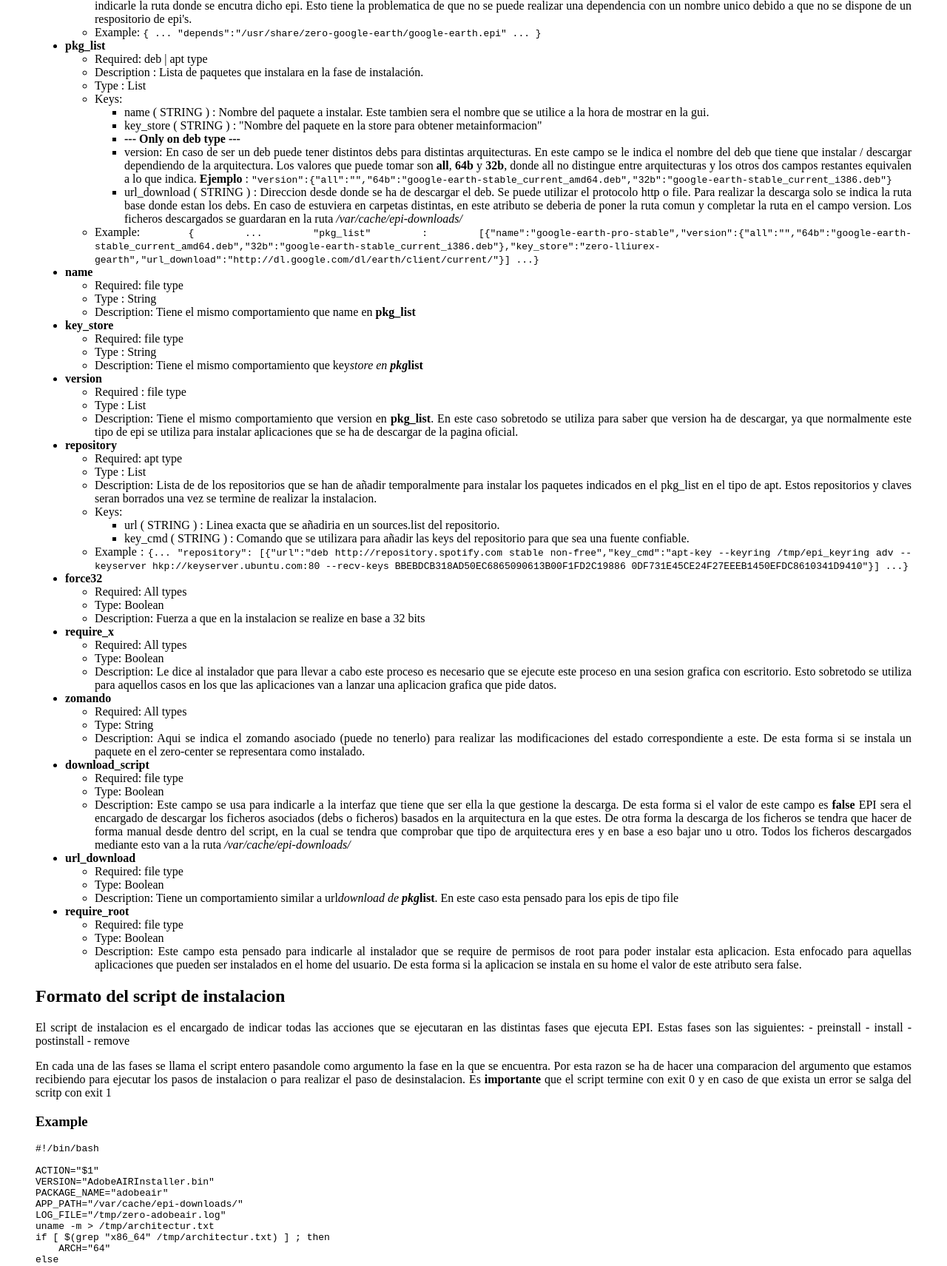
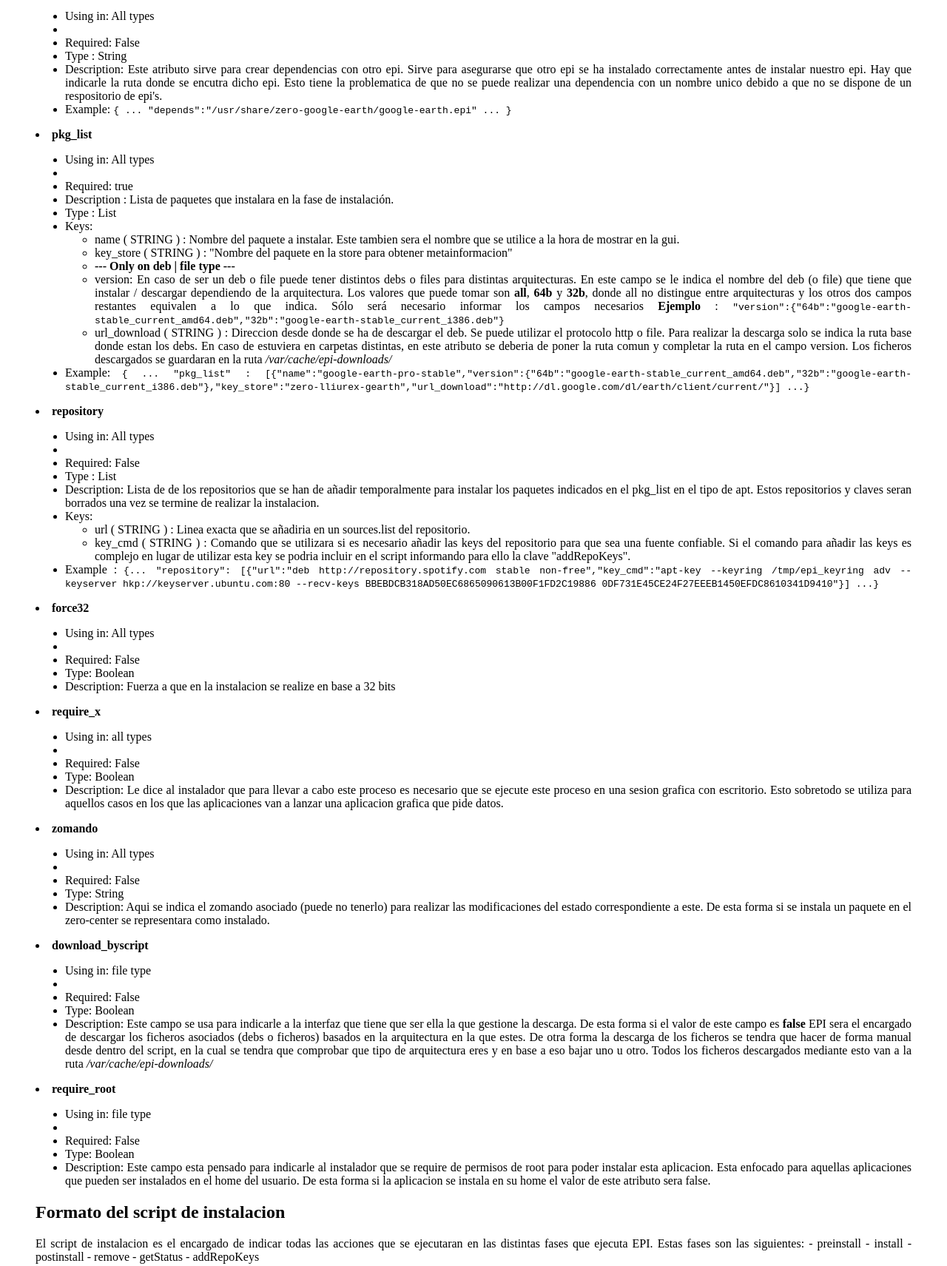
Before and after one commit to lliurex/lliurex.github.io, a website: page EPI/Guia_Epi.html in a window 1280 px wide. Shown: the part 835-2546 px from the top of the page at 74% size. Drawn offline with Linux system fonts and the light colour scheme.

Commit message:
Update doc

```diff
--- a/EPI/Guia_Epi.html
+++ b/EPI/Guia_Epi.html
@@ -33,72 +33,66 @@ Por convención los ficheros se instalaran en la ruta /usr/share/NOMBREDELPAQUET
 <li>File : Ejecuta los pasos que se le indiquen en el fichero de script en el paso de instalación.</li></ul></li>
 <li>Example : <code>{ ... type: "apt" ... }</code></li></ul></li>
 <li><strong>script</strong><ul>
-<li>Required : file type. <em>( Solo es obligado ofrecer este fichero en el tipo "file", en el resto de tipos es opcional y serviria para ayudar realizando ajustes en las distintas fases de instalación )</em></li>
+<li>Using in: All types<li>
+<li>Required : False. <em>( Sólo es obligado ofrecer este fichero en el tipo "file", en el resto de tipos es opcional y serviria para ayudar realizando ajustes en las distintas fases de instalación )</em></li>
 <li>Description : Indica el script donde están indicado los pasos.</li>
 <li>Type : Dictionary</li>
 <li>Keys : <ul>
 <li>name ( STRING ) : Ruta donde se encuentra el script. Esta debe ser una ruta absoluta.</li>
-<li>modes ( DICTIONARY ): Diccionario que indica cuales son las fases que se han de ejecutar. Contiene todas las fases que han de llamar desde epi. Estas son : <strong>preinstall</strong>, <strong>install</strong>, <strong>postinstall</strong>, <strong>remove</strong> y los valores de estos son <strong>true</strong> o <strong>false</strong>. ESTE ATRIBUTO EN UN FUTURO SE DEBERIA DEPRECAR PARA FACILITAR LA ESCRITURA Y SOLO USAR <strong>remove</strong> pero no dentro del keys, sino como key de <strong>script</strong>. </li>
-<li>remove ( BOOLEAN ) : <strong>Pendiente de aprovar</strong> Este atributo indicara si el script tiene fase de desinstalación, y sobretodo esta pensado para notificar a la gui que tiene una fase de desisntalación.</li></ul></li>
-<li>Example: <code>{ ... "script" : { "name" : "/usr/share/foo/foo_script" , "modes" : { "preinstall" : true, "install" : false, "postinstall" : true , "remove" : false } } ... }</code></li></ul></li>
+<li>remove ( BOOLEAN ) : <strong>Pendiente de aprovar</strong> Este atributo indicara si el script tiene fase de desinstalación, y sobretodo esta pensado para notificar a la gui que tiene una fase de desisntalación. Este atributo sólo se incluirá si el script dispone de fase de desinstación</li></ul></li>
+<li>getStatus ( BOOLEAN ) : <strong>Pendiente de aprovar</strong> Este atributo indicara si el script tiene una función para informar si la aplicación ya esta instalada (<strong>a utilizar en el caso de file type</strong>). Este atributo sólo se incluirá si el script dispone de la función necesaria para obtener el estado </li></ul></li>
+<li>addRepoKeys ( BOOLEAN ) : <strong>Pendiente de aprovar</strong> Este atributo indicara si el script tiene una función para obtener las keys de los repositorios necesarias para la instalacion en el caso de apt, como alternativa a "key_cmd" (<strong>a utilizar en el caso de apt type</strong>. Este atributo sólo se incluirá si el script dispone de la función para obtener la key </li></ul></li>
+<li>Example: <code>{ ... "script" : { "name" : "/usr/share/foo/foo_script" , "remove" : true, "addRepoKeys":true } } ... }</code></li></ul></li>
 <li><strong>depends</strong><ul>
-<li>Required: all types</li>
+<li>Using in: All types<li>
+<li>Required: False </li>
 <li>Type : String</li>
 <li>Description: Este atributo sirve para crear dependencias con otro epi. Sirve para asegurarse que otro epi se ha instalado correctamente antes de instalar nuestro epi. Hay que indicarle la ruta donde se encutra dicho epi. Esto tiene la problematica de que no se puede realizar una dependencia con un nombre unico debido a que no se dispone de un respositorio de epi's.</li>
 <li>Example: <code>{ ... "depends":"/usr/share/zero-google-earth/google-earth.epi" ... }</code></li></ul></li>
 <li><strong>pkg_list</strong><ul>
-<li>Required: deb | apt type</li>
+<li>Using in: All types<li>
+<li>Required: true</li>
 <li>Description : Lista de paquetes que instalara en la fase de instalación.</li>
 <li>Type : List</li>
 <li>Keys:<ul>
 <li>name ( STRING ) : Nombre del paquete a instalar. Este tambien sera el nombre que se utilice a la hora de mostrar en la gui.</li>
 <li>key_store ( STRING ) : "Nombre del paquete en la store para obtener metainformacion"</li>
-<li><strong>--- Only on deb type ---</strong></li>
-<li>version: En caso de ser un deb puede tener distintos debs para distintas arquitecturas. En este campo se le indica el nombre del deb que tiene que instalar / descargar dependiendo de la arquitectura. Los valores que puede tomar son <strong>all</strong>, <strong>64b</strong> y <strong>32b</strong>, donde all no distingue entre arquitecturas y los otros dos campos restantes equivalen a lo que indica. <strong>Ejemplo</strong> : <code>"version":{"all":"","64b":"google-earth-stable_current_amd64.deb","32b":"google-earth-stable_current_i386.deb"}</code></li>
+<li><strong>--- Only on deb | file type ---</strong></li>
+<li>version: En caso de ser un deb o file puede tener distintos debs o files para distintas arquitecturas. En este campo se le indica el nombre del deb (o file) que tiene que instalar / descargar dependiendo de la arquitectura. Los valores que puede tomar son <strong>all</strong>, <strong>64b</strong> y <strong>32b</strong>, donde all no distingue entre arquitecturas y los otros dos campos restantes equivalen a lo que indica. Sólo será necesario informar los campos necesarios <strong>Ejemplo</strong> : <code>"version":{"64b":"google-earth-stable_current_amd64.deb","32b":"google-earth-stable_current_i386.deb"}</code></li>
 <li>url_download ( STRING ) : Direccion desde donde se ha de descargar el deb. Se puede utilizar el protocolo http o file. Para realizar la descarga solo se indica la ruta base donde estan los debs. En caso de estuviera en carpetas distintas, en este atributo se deberia de poner la ruta comun y completar la ruta en el campo version. Los ficheros descargados se guardaran en la ruta <em>/var/cache/epi-downloads/</em></li></ul></li>
-<li>Example: <code>{ ... "pkg_list" : [{"name":"google-earth-pro-stable","version":{"all":"","64b":"google-earth-stable_current_amd64.deb","32b":"google-earth-stable_current_i386.deb"},"key_store":"zero-lliurex-gearth","url_download":"http://dl.google.com/dl/earth/client/current/"}] ...}</code></li></ul></li>
-<li><strong>name</strong><ul>
-<li>Required: file type</li>
-<li>Type : String</li>
-<li>Description: Tiene el mismo comportamiento que name en <strong>pkg_list</strong></li></ul></li>
-<li><strong>key_store</strong><ul>
-<li>Required: file type</li>
-<li>Type : String</li>
-<li>Description: Tiene el mismo comportamiento que key<em>store en <strong>pkg</em>list</strong></li></ul></li>
-<li><strong>version</strong><ul>
-<li>Required : file type</li>
-<li>Type : List</li>
-<li>Description: Tiene el mismo comportamiento que version en <strong>pkg_list</strong>. En este caso sobretodo se utiliza para saber que version ha de descargar, ya que normalmente este tipo de epi se utiliza para instalar aplicaciones que se ha de descargar de la pagina oficial.</li></ul></li>
+<li>Example: <code>{ ... "pkg_list" : [{"name":"google-earth-pro-stable","version":{"64b":"google-earth-stable_current_amd64.deb","32b":"google-earth-stable_current_i386.deb"},"key_store":"zero-lliurex-gearth","url_download":"http://dl.google.com/dl/earth/client/current/"}] ...}</code></li></ul></li>
 <li><strong>repository</strong><ul>
-<li>Required: apt type</li>
+<li>Using in: All types<li>
+<li>Required: False </li>
 <li>Type : List</li>
 <li>Description: Lista de de los repositorios que se han de añadir temporalmente para instalar los paquetes indicados en el pkg_list en el tipo de apt. Estos repositorios y claves seran borrados una vez se termine de realizar la instalacion.</li>
 <li>Keys:<ul>
 <li>url ( STRING ) : Linea exacta que se añadiria en un sources.list del repositorio.</li>
-<li>key_cmd ( STRING ) : Comando que se utilizara para añadir las keys del repositorio para que sea una fuente confiable.</li></ul></li>
+<li>key_cmd ( STRING ) : Comando que se utilizara si es necesario añadir las keys del repositorio para que sea una fuente confiable. Si el comando para añadir las keys es complejo en lugar de utilizar esta key se podria incluir en el script informando para ello la clave "addRepoKeys".</li></ul></li>
 <li>Example : <code>{... "repository": [{"url":"deb http://repository.spotify.com stable non-free","key_cmd":"apt-key --keyring /tmp/epi_keyring adv --keyserver hkp://keyserver.ubuntu.com:80 --recv-keys BBEBDCB318AD50EC6865090613B00F1FD2C19886 0DF731E45CE24F27EEEB1450EFDC8610341D9410"}] ...}</code></li></ul></li>
 <li><strong>force32</strong><ul>
-<li>Required: All types</li>
+<li>Using in: All types<li>
+<li>Required: False </li>
 <li>Type:  Boolean</li>
 <li>Description: Fuerza a que en la instalacion se realize en base a 32 bits</li></ul></li>
 <li><strong>require_x</strong><ul>
-<li>Required: All types</li>
+<li>Using in: all types<li>
+<li>Required: False </li>
 <li>Type:  Boolean</li>
 <li>Description: Le dice al instalador que para llevar a cabo este proceso es necesario que se ejecute este proceso en una sesion grafica con escritorio. Esto sobretodo se utiliza para aquellos casos en los que las aplicaciones van a lanzar una aplicacion grafica que pide datos.</li></ul></li>
 <li><strong>zomando</strong><ul>
-<li>Required: All types</li>
+<li>Using in: All types<li>
+<li>Required: False </li>
 <li>Type: String</li>
 <li>Description: Aqui se indica el zomando asociado (puede no tenerlo) para realizar las modificaciones del estado correspondiente a este. De esta forma si se instala un paquete en el zero-center se representara como instalado.</li></ul></li>
-<li><strong>download_script</strong><ul>
-<li>Required: file type</li>
+<li><strong>download_byscript</strong><ul>
+<li>Using in: file type<li>
+<li>Required: False</li>
 <li>Type: Boolean</li>
 <li>Description: Este campo se usa para indicarle a la interfaz que tiene que ser ella la que gestione la descarga. De esta forma si el valor de este campo es <strong>false</strong> EPI sera el encargado de descargar los ficheros asociados (debs o ficheros) basados en la arquitectura en la que estes. De otra forma la descarga de los ficheros se tendra que hacer de forma manual desde dentro del script, en la cual se tendra que comprobar que tipo de arquitectura eres y en base a eso bajar uno u otro. Todos los ficheros descargados mediante esto van a la ruta <em>/var/cache/epi-downloads/</em></li></ul></li>
-<li><strong>url_download</strong><ul>
-<li>Required: file type</li>
-<li>Type: Boolean</li>
-<li>Description: Tiene un comportamiento similar a url<em>download de <strong>pkg</em>list</strong>. En este caso esta pensado para los epis de tipo file</li></ul></li>
 <li><strong>require_root</strong><ul>
-<li>Required: file type</li>
+<li>Using in: file type<li>
+<li>Required: False</li>
 <li>Type: Boolean</li>
 <li>Description: Este campo esta pensado para indicarle al instalador que se require de permisos de root para poder instalar esta aplicacion. Esta enfocado para aquellas aplicaciones que pueden ser instalados en el home del usuario. De esta forma si la aplicacion se instala en su home el valor de este atributo sera false.</li></ul></li>
 </ul>
@@ -107,7 +101,9 @@ Por convención los ficheros se instalaran en la ruta /usr/share/NOMBREDELPAQUET
     - preinstall
     - install
     - postinstall
-    - remove</p>
+    - remove
+    - getStatus
+    - addRepoKeys</p>
 <p>En cada una de las fases se llama el script entero pasandole como argumento la fase en la que se encuentra. Por esta razon se ha de hacer una comparacion del argumento que estamos recibiendo para ejecutar los pasos de instalacion o para realizar el paso de desinstalacion. Es <strong>importante</strong> que el script termine con exit 0 y en caso de que exista un error se salga del scritp con exit 1</p>
 <h3 id="example">Example</h3>
 <pre><code>#!/bin/bash
```
